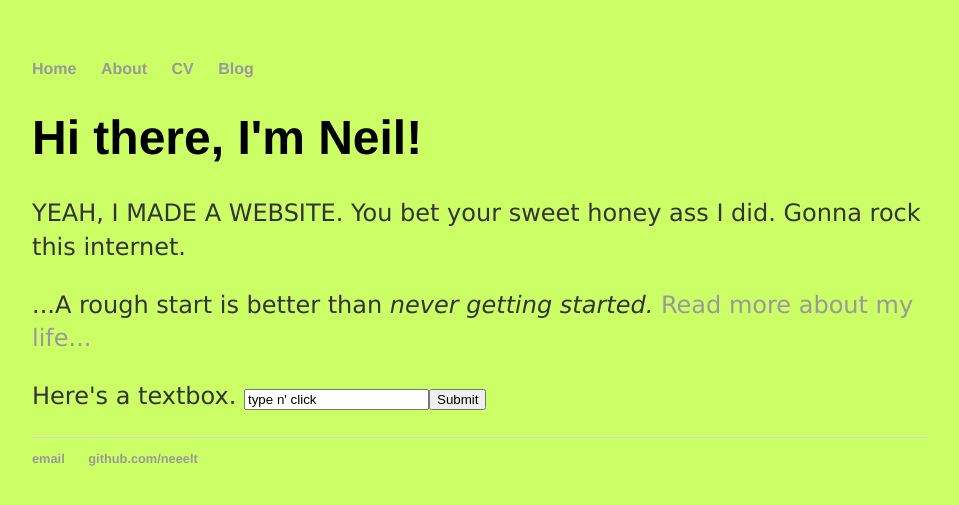
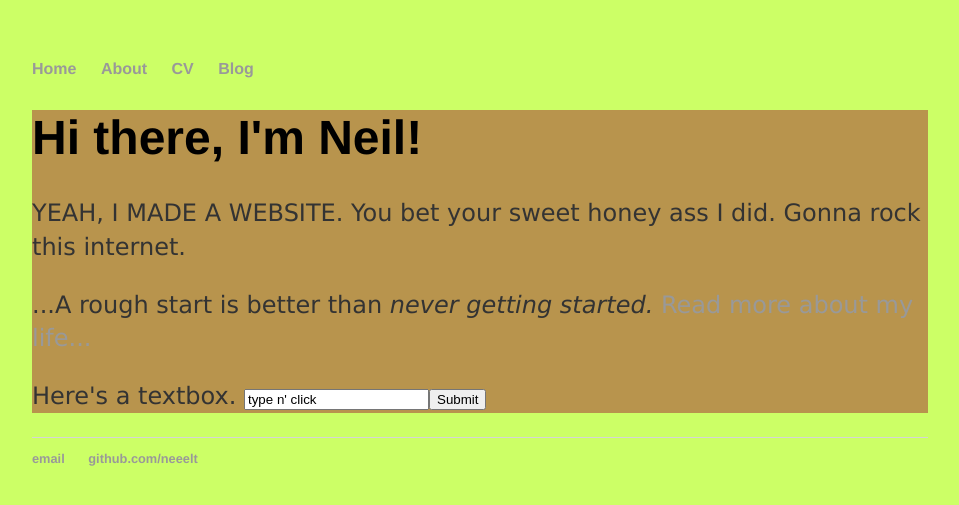
Before and after one commit to neeelt/neeelt.github.io, a Jekyll site: the page built from index.html, in a window 1280 px wide. Shown: the top 505 px of the page, without its empty margins (160-1119 px from the left). Built offline with Jekyll 4.4.1, drawn with Linux system fonts in a browser that asks for light colours; nearby versions of some CDN libraries.

Commit message:
some updates

```diff
--- a/AboutMe.html
+++ b/AboutMe.html
@@ -12,8 +12,7 @@ title: Rough Start...
 					</p>
 					<P>Since that time, most of my work has been on Windows services and client applications, but very very very little web work with any sort of user interface.  That serves as my disclaimer for why this website looks as it does.
 					</P>
-					</br>
-					</br>
+
 					<h3 id="actionButton">Click here!!!!!!!</h3>
 					<img id="book"  src="https://cloud.githubusercontent.com/assets/12548326/8198799/566cb05c-1471-11e5-9b43-7fd4428fdf06.jpg" />
 					<p id="demo">Here's a textbox.
--- a/css/main.css
+++ b/css/main.css
@@ -46,12 +46,8 @@ ul.posts li {
 background-color: #CCFF66;
 }
 
-.container{
+.blurb{
 background-color: #B8944D;
-}
-
-.blurb{
-background-color: #CCFF66;
 font-family:'Lucida Sans Unicode', 'Lucida Grande', 'Sans-Serif';
 }
 
```
